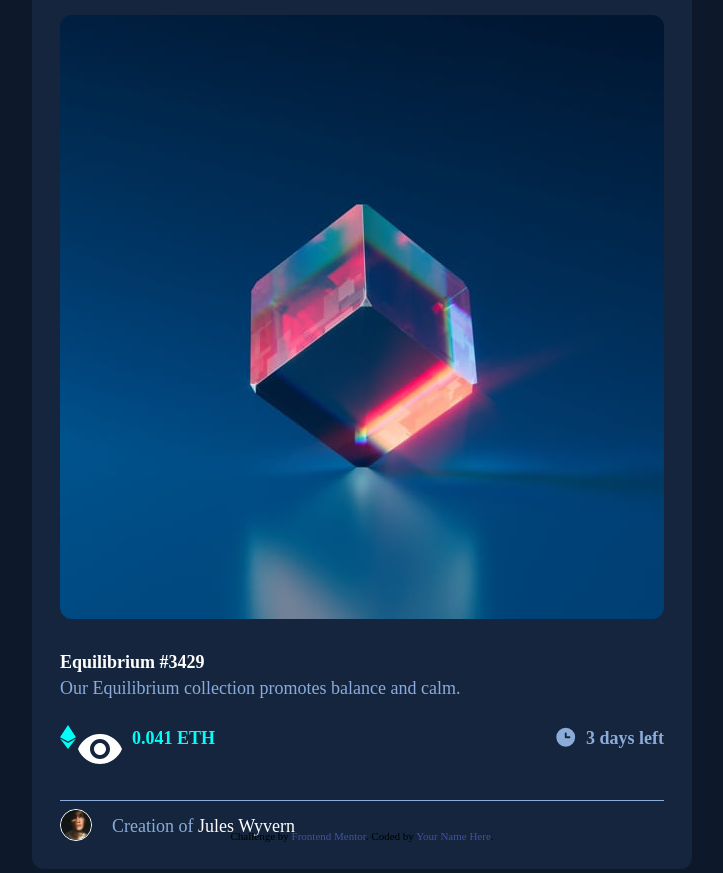
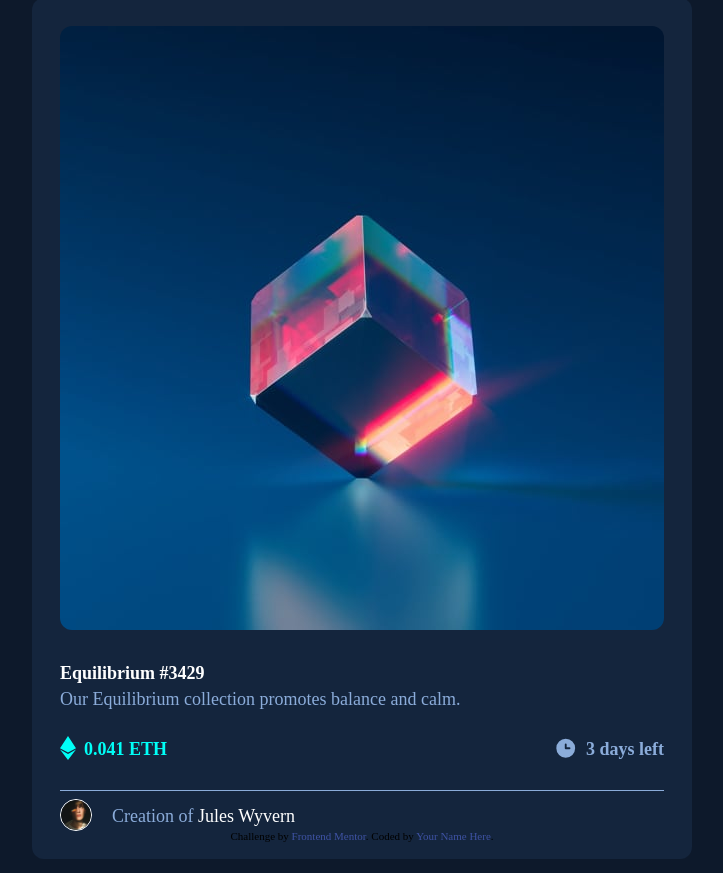
Before and after one commit to kaodik/nft-preview-card-component-main, a website: page index.html in a window 1280 px wide. Shown: the whole page, without its empty margins (278-1001 px from the left). Drawn offline with Linux system fonts and the light colour scheme.

Commit message:
removed test image

```diff
--- a/index.html
+++ b/index.html
@@ -40,7 +40,6 @@
         <div class="flex justify-between font-semibold">
           <div class="flex">
             <img src="./images/icon-ethereum.svg" alt="" class="w-4 h-6" />
-            <img src="./images/icon-view.svg" alt="" />
             <p class="text-cyan ml-2">0.041 ETH</p>
           </div>
           <div class="flex">
```
